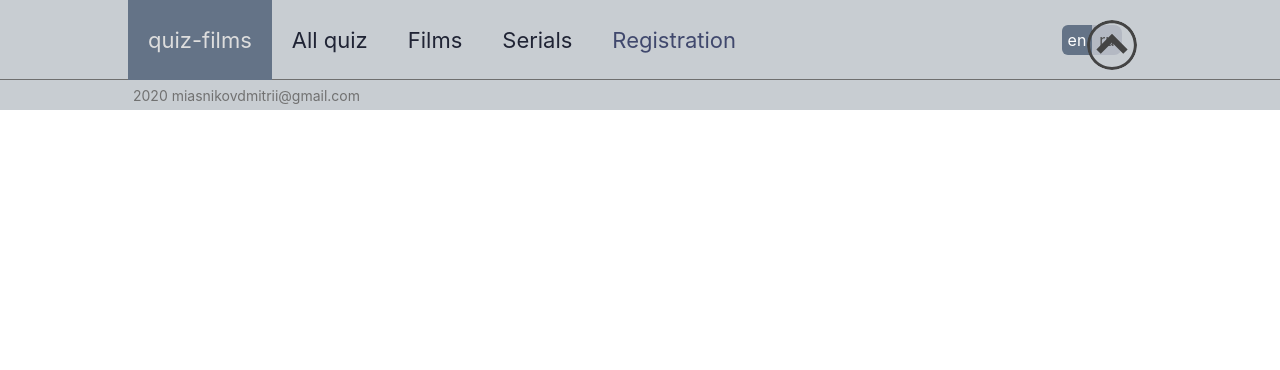
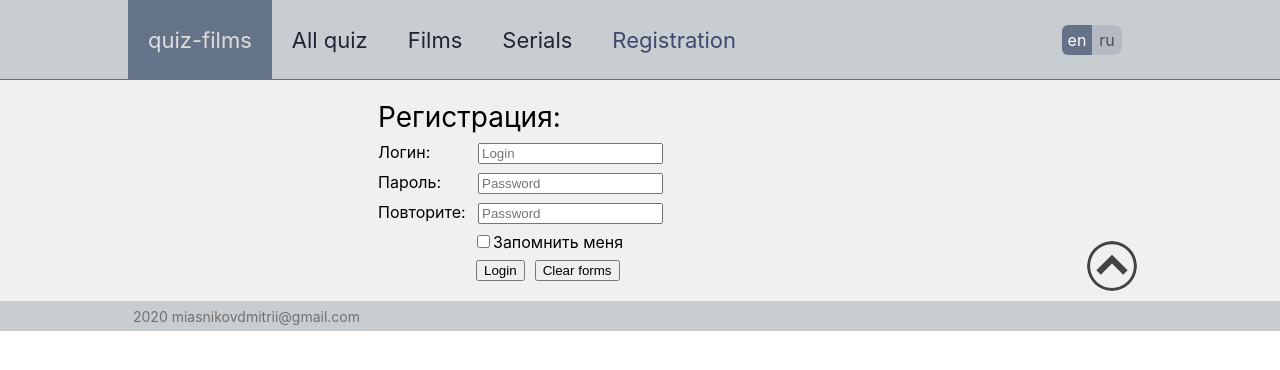
Before and after one commit to DmitriiMiasnikov/quiz_films, a React (Create React App) app: page /main in a window 1280 px wide. Both pictures are taken after a click on the element "Registration". Shown: the top 370 px of the page. Built offline with nearby package versions, Linux system fonts and the light colour scheme; no server answers.

Commit message:
add forms in registration page

```diff
--- a/package.json
+++ b/package.json
@@ -8,9 +8,11 @@
     "@testing-library/user-event": "^7.2.1",
     "axios": "^0.20.0",
     "classnames": "^2.2.6",
+    "final-form": "^4.20.1",
     "node-sass": "^4.14.1",
     "react": "^16.13.1",
     "react-dom": "^16.13.1",
+    "react-final-form": "^6.5.1",
     "react-redux": "^7.2.1",
     "react-router-dom": "^5.2.0",
     "react-scripts": "3.4.3",
--- a/src/App.js
+++ b/src/App.js
@@ -25,7 +25,7 @@ const App = (props) => {
         <Route path='/all_quiz' render={() => <QuizList />} />
         <Route path='/films' render={() => <QuizList />} />
         <Route path='/serials' render={() => <QuizList />} />
-        <Route path='/auth' render={() => <Auth />} />
+        <Route path='/registration' render={() => <Auth />} />
         <Route path='/quiz/:name?' render={() => <Quiz />} />
       </div>
       <Footer />
--- a/src/api/api.js
+++ b/src/api/api.js
@@ -17,3 +17,18 @@ export const quizApi = {
         return response.filter(el => el.type === 'serials');
     }
 }
+
+export const authApi = {
+    async me(email, password, rememberme) {
+        const response = await instance.get(`auth/me`, { email, password, rememberme })
+        return response.data;
+    },
+    async login(email, password, rememberme) {
+        const response = await instance.post(`auth/login`, { email, password, rememberme })
+        return response.data;
+    },
+    async logout() {
+        const response = await instance.delete(`auth/login`)
+        return response.data;
+    },
+}
--- a/src/components/Auth/Auth.js
+++ b/src/components/Auth/Auth.js
@@ -1,11 +1,71 @@
 import React from 'react';
 import styles from './Auth.module.scss';
+import { Form, Field } from 'react-final-form';
 
-const Auth = (props) => {
+const LoginForm = (props) => {
     return (
-        <div className={styles.wrapper}>
+      <Form
+        onSubmit={props.onSubmit}
+        validate={props.validate}
+        render={({ handleSubmit, form, submitting }) => (
+          <form onSubmit={handleSubmit}>
+            <div className={styles.line}>
+              <Field name="login">
+                {({ input, meta }) => (
+                  <div>
+                    <label>Логин:</label>
+                    <input {...input} type="text" placeholder="Login" />
+                    {meta.error && meta.touched && <span className={styles.error}>{meta.error}</span>}
+                  </div>
+                )}
+              </Field>
+            </div>
+            <div className={styles.line}>
+              <Field name="password">
+                {({ input, meta }) => (
+                  <div>
+                    <label>Пароль:</label>
+                    <input {...input} type="text" placeholder="Password" type='password' />
+                    {meta.error && meta.touched && <span className={styles.error}>{meta.error}</span>}
+                  </div>
+                )}
+              </Field>
+            </div>
+            <div className={styles.line}>
+              <Field name="repeatPassword">
+                {({ input, meta }) => (
+                  <div>
+                    <label>Повторите:</label>
+                    <input {...input} type="text" placeholder="Password" type='password' />
+                    {meta.error && meta.touched && <span className={styles.error}>{meta.error}</span>}
+                  </div>
+                )}
+              </Field>
+            </div>
+            <div className={`${styles.line} ${styles.checkbox}`}>
+              <label></label>
+              <div>
+                <Field name='rememberme' value={true} component='input' type='checkbox' />
+              Запомнить меня</div>
+            </div>
+            <div className={`${styles.line} ${styles.button}`}>
+              <button type='submit' disabled={submitting}>Login</button>
+              <button onClick={form.reset}>Clear forms</button>
+            </div>
+          </form>
+        )}
+      />
+    )
+  }
 
-        </div>
-    )
-}
-export default Auth;
+  const Auth = (props) => {
+    // if (props.isAuth) {
+    //   return <Redirect to={'/mainpage'}/>
+    // }
+    return <div className={styles.wrapper}>
+      <div className={styles.title}>Регистрация:</div>
+      <LoginForm {...props} />
+    </div>
+  }
+
+  export default Auth;
--- a/src/components/Auth/Auth.module.scss
+++ b/src/components/Auth/Auth.module.scss
@@ -1,9 +1,39 @@
 .wrapper {
+    margin-left: 230px;
+    padding: 20px;
+    box-sizing: border-box;
+    display: inline-block;
     position: relative;
-    display: flex;
-    box-sizing: border-box;
-    flex-direction: column;
-    align-items: center;
-    padding: 20px 50px 10px 50px;
-    width: 100%;
+    left: 0;
+    .title {
+        font-size: 28px;
+    }
+    .line {
+        margin-top: 8px;
+        display: flex;
+        flex-direction: row;
+        margin-right: 20px;
+        label {
+            display: inline-block;
+            width: 100px;
+        }
+        .error {
+            margin-left: 10px;
+            font-weight: 600;
+            color: red;
+        }
+        &.checkbox {
+            div {
+                margin-left: -5px;
+            }
+        }
+        &.button {
+            button:nth-child(1) {
+                margin-left: 98px;
+            }
+            button:nth-child(2) {
+                margin-left: 10px;
+            }
+        }
+    }
 }
--- a/src/components/Auth/AuthContainer.js
+++ b/src/components/Auth/AuthContainer.js
@@ -1,10 +1,25 @@
 import { connect } from "react-redux";
 import React from 'react';
 import Auth from './Auth';
+import { changeTextInput, login, logout } from '../../store/AuthReducer';
 
 const AuthContainer = (props) => {
+    const onSubmit = (data) => {
+        return props.login(data.login, data.password, data.rememberme ? data.rememberme[0] : false)
+      };
+    const validate = (data) => {
+        const err = {};
+        if (!data.login) err.login = 'Введите имя'
+        if (!data.password) err.password = 'Введите пароль'
+        if (data.password && data.password.length > 10) err.password = 'Макс пароль 10 знаков'
+        if (!data.repeatPassword) {
+          err.repeatPassword = 'Повторите пароль'
+        } else if (data.password !== data.repeatPassword) err.repeatPassword = 'Не совпадает пароль'
+        props.changeTextInput(data)
+        return err
+      }
     return (
-        <MainPage {...props} />
+        <Auth {...props} onSubmit={onSubmit} validate={validate} />
     )
 }
 
@@ -13,4 +28,8 @@ const mapStateToProps = (state) => {
     }
 }
 
-export default connect(mapStateToProps, {  })(AuthContainer);
+export default connect(mapStateToProps, {
+    changeTextInput,
+    login,
+    logout
+ })(AuthContainer);
--- /dev/null
+++ b/src/store/AuthReducer.js
@@ -0,0 +1,64 @@
+import { authApi } from './../api/api';
+
+const SET_USER_DATA = 'SET-USER-DATA',
+    LEFT_LOGIN = 'LEFT-LOGIN',
+    VALIDATE_REGISTRATION = 'VALIDATE_REGISTRATION'
+
+let initialState = {
+    id: null,
+    email: null,
+    login: null,
+    isFetching: true,
+    isAuth: false,
+    registrationData: null,
+    registrationNewText: null
+}
+
+const authReducer = (state = initialState, action) => {
+    switch (action.type) {
+        case (SET_USER_DATA): {
+            return { ...state, ...action.data }
+        }
+        case (VALIDATE_REGISTRATION): {
+            return { ...state, registrationNewText: action.data }
+        }
+        default: break;
+    }
+    return state;
+}
+export const setAuthUserData = (id, email, login, isAuth) => {
+    return { type: SET_USER_DATA, data: { id, email, login, isAuth } }
+}
+export const leftLogin = () => {
+    return { type: LEFT_LOGIN }
+}
+export const getAuthUserData = () => {
+    return async (dispatch) => {
+        const response = await authApi.me();
+        if (response.resultCode === 0) {
+            let { id, login, email } = response.data;
+            dispatch(setAuthUserData(id, email, login, true))
+        }
+    }
+}
+export const changeTextInput = (data) => {
+    return { type: VALIDATE_REGISTRATION, data: data }
+}
+export const login = (email, password, rememberme) => {
+    return async (dispatch) => {
+        const response = await authApi.login(email, password, rememberme);
+        if (response.resultCode === 0) {
+            dispatch(getAuthUserData())
+        }
+    }
+}
+export const logout = (email, password, rememberme) => {
+    return async (dispatch) => {
+        const response = await authApi.logout(email, password, rememberme)
+            if (response.resultCode === 0) {
+                dispatch(setAuthUserData(null, null, null, false))
+            }
+    }
+}
+
+export default authReducer;
```
Also changed, not shown: 1 other file (tests, documents, lock files or other folders).
